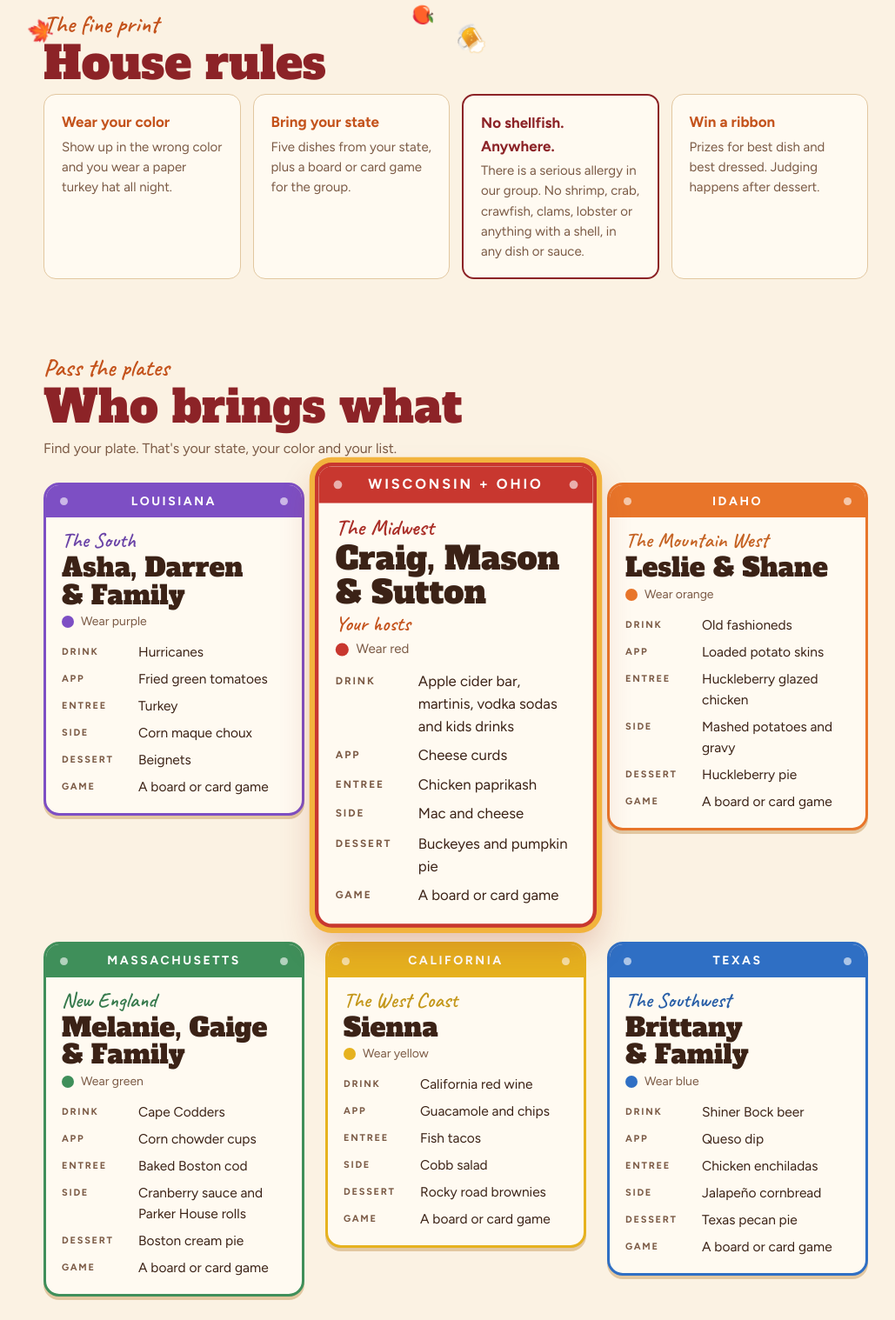
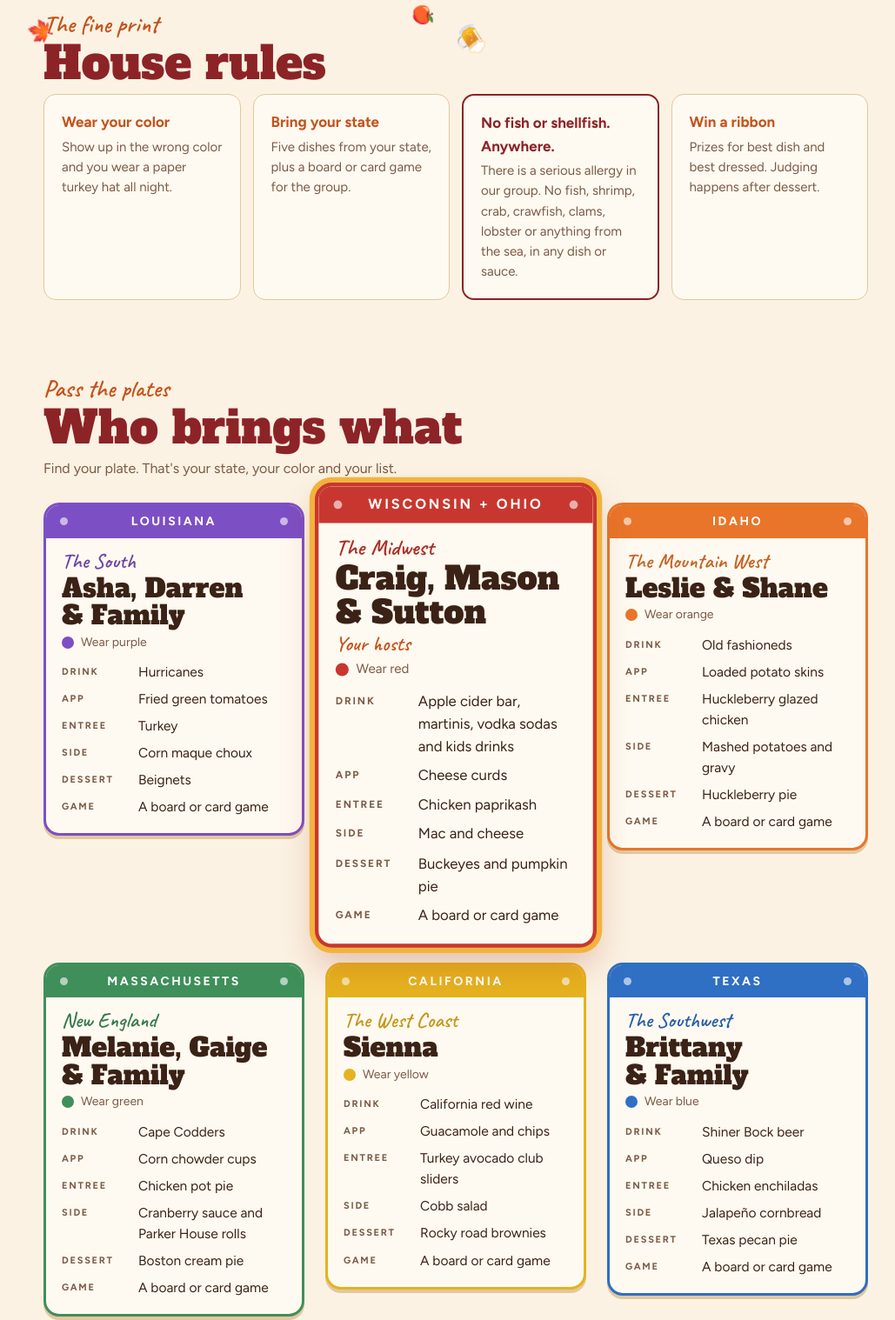
Before and after one commit to kinetic-mgmt/friendsgiving, a plain HTML site: page index.html in a window 1280 px wide. Shown: the part 691-2209 px from the top of the page at 87% size, without its empty margins (116-1145 px from the left). Drawn offline with Linux system fonts and the light colour scheme; no server answers.

Commit message:
No fish either: swap cod and fish tacos
Co-Authored-By: Claude Opus 5.5 <noreply@anthropic.com>

```diff
--- a/index.html
+++ b/index.html
@@ -220,7 +220,7 @@ footer .sign { font-family: var(--script); font-size: 30px; color: var(--pumpkin
   <div class="rules">
     <div class="rule"><h3>Wear your color</h3><p>Show up in the wrong color and you wear a paper turkey hat all night.</p></div>
     <div class="rule"><h3>Bring your state</h3><p>Five dishes from your state, plus a board or card game for the group.</p></div>
-    <div class="rule allergy"><h3>No shellfish. Anywhere.</h3><p>There is a serious allergy in our group. No shrimp, crab, crawfish, clams, lobster or anything with a shell, in any dish or sauce.</p></div>
+    <div class="rule allergy"><h3>No fish or shellfish. Anywhere.</h3><p>There is a serious allergy in our group. No fish, shrimp, crab, crawfish, clams, lobster or anything from the sea, in any dish or sauce.</p></div>
     <div class="rule"><h3>Win a ribbon</h3><p>Prizes for best dish and best dressed. Judging happens after dessert.</p></div>
   </div>
 </section>
@@ -288,8 +288,8 @@ const H = [
   { id: "asha", who: "Asha, Darren & Family", state: "Louisiana", region: "The South", color: "purple", drink: "Hurricanes", app: "Fried green tomatoes", entree: "Turkey", side: "Corn maque choux", dessert: "Beignets" },
   { id: "rogers", host: true, who: "Craig, Mason & Sutton", state: "Wisconsin + Ohio", region: "The Midwest", color: "red", drink: "Apple cider bar, martinis, vodka sodas and kids drinks", app: "Cheese curds", entree: "Chicken paprikash", side: "Mac and cheese", dessert: "Buckeyes and pumpkin pie" },
   { id: "leslie-shane", who: "Leslie & Shane", state: "Idaho", region: "The Mountain West", color: "orange", drink: "Old fashioneds", app: "Loaded potato skins", entree: "Huckleberry glazed chicken", side: "Mashed potatoes and gravy", dessert: "Huckleberry pie" },
-  { id: "melanie-gaige", who: "Melanie, Gaige & Family", state: "Massachusetts", region: "New England", color: "green", drink: "Cape Codders", app: "Corn chowder cups", entree: "Baked Boston cod", side: "Cranberry sauce and Parker House rolls", dessert: "Boston cream pie" },
-  { id: "sienna", who: "Sienna", state: "California", region: "The West Coast", color: "yellow", drink: "California red wine", app: "Guacamole and chips", entree: "Fish tacos", side: "Cobb salad", dessert: "Rocky road brownies" },
+  { id: "melanie-gaige", who: "Melanie, Gaige & Family", state: "Massachusetts", region: "New England", color: "green", drink: "Cape Codders", app: "Corn chowder cups", entree: "Chicken pot pie", side: "Cranberry sauce and Parker House rolls", dessert: "Boston cream pie" },
+  { id: "sienna", who: "Sienna", state: "California", region: "The West Coast", color: "yellow", drink: "California red wine", app: "Guacamole and chips", entree: "Turkey avocado club sliders", side: "Cobb salad", dessert: "Rocky road brownies" },
   { id: "brittany", who: "Brittany & Family", state: "Texas", region: "The Southwest", color: "blue", drink: "Shiner Bock beer", app: "Queso dip", entree: "Chicken enchiladas", side: "Jalapeño cornbread", dessert: "Texas pecan pie" },
 ];
 const esc = s => String(s).replace(/[&<>"]/g, c => ({ "&": "&amp;", "<": "&lt;", ">": "&gt;", '"': "&quot;" }[c]));
```
